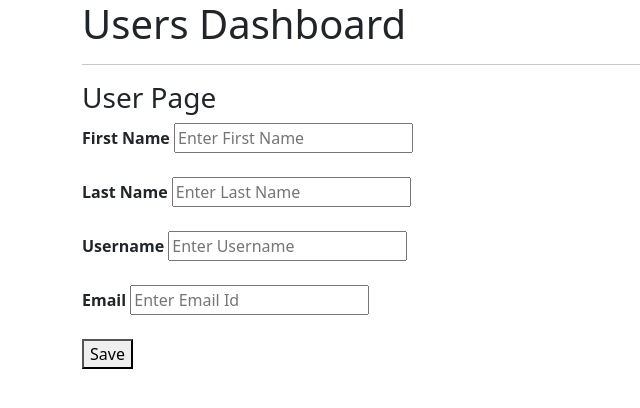
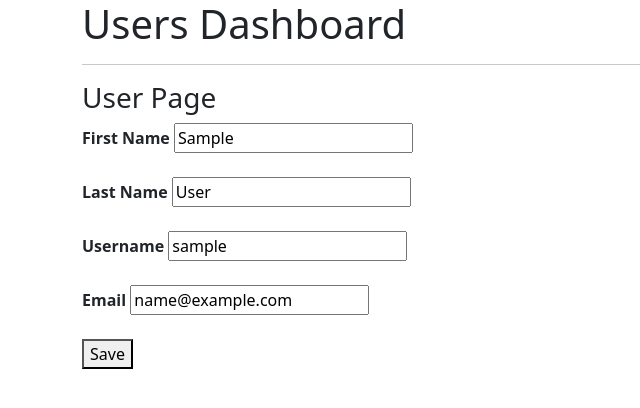
Before and after one commit to itversity/sales-app, a Flask app: template templates/user_form.html in a window 1280 px wide. Shown: the top 408 px of the page, without its empty margins (0-640 px from the left). Run offline with Flask 3, Linux system fonts and the light colour scheme; the template is opened without the code that fills it: values that come from a table or form of the project are taken from there, others are empty; tables that the repository leaves empty hold one stand-in row (values such as "Sample post"); some libraries are stand-ins or nearby versions.

Commit message:
Update user information

```diff
--- a/app.py
+++ b/app.py
@@ -1,4 +1,5 @@
 import os
+import logging
 from flask import Flask, render_template, request, \
     redirect, url_for
 from flask_sqlalchemy import SQLAlchemy
@@ -14,6 +15,8 @@ user = os.environ.get('SALES_DB_USER')
 password = os.environ.get('SALES_DB_PASS')
 app.config["SQLALCHEMY_DATABASE_URI"] = f'postgresql://{user}:{password}@{host}:{port}/{db_name}'
 db.init_app(app)
+
+
 from models.user import User
 
 @app.route('/')
@@ -31,25 +34,44 @@ def users():
 
 @app.route('/user', methods=['GET', 'POST'])
 def user():
-    id = request.args.get('id')
-    app.logger.info(f'Invoking user function using {request.method}')
     if request.method == 'GET':
+        id = request.args.get('id')
         if id:
             user = User.query.get(id)
             return render_template('user_detail.html', user=user)
         else:
             return render_template('user_form.html')
     elif request.method == 'POST':
-        first_name = request.form['first_name']
-        last_name = request.form['last_name']
-        username = request.form['username']
-        email = request.form['email']
-        user = User(
-            first_name=first_name,
-            last_name=last_name,
-            username=username,
-            email=email
-        )
-        db.session.add(user)
-        db.session.commit()
-        return redirect(url_for('users'))
+        id = request.args.get('id')
+        if id:
+            user = User.query.get(id)
+            return render_template('user_form.html', user=user)
+        else:
+            id = request.form['id']
+            first_name = request.form['first_name']
+            last_name = request.form['last_name']
+            username = request.form['username']
+            email = request.form['email']
+            if id:
+                user = User.query.get(id)
+                user.first_name = first_name
+                user.last_name = last_name
+                user.username = username
+                user.email = email
+            else:
+                user = User(
+                    first_name=first_name,
+                    last_name=last_name,
+                    username=username,
+                    email=email
+                )
+                db.session.add(user)
+            db.session.commit()
+            return redirect(url_for('users'))
+
+
+if __name__ != '__main__':
+    # if we are not running directly, we set the loggers
+    gunicorn_logger = logging.getLogger('gunicorn.error')
+    app.logger.handlers = gunicorn_logger.handlers
+    app.logger.setLevel(gunicorn_logger.level)
--- a/templates/user_form.html
+++ b/templates/user_form.html
@@ -1,17 +1,18 @@
 {%- extends "base.html" %} {% block content %}
 <h3>User Page</h3>
 <form method="post" action="{{ url_for('user') }}">
+  <input type="text" name="id" value="{{ user.id }}" hidden />
     <label for="first_name"><b>First Name</b></label>
-    <input type="text" placeholder="Enter First Name" name="first_name" />
+    <input type="text" placeholder="Enter First Name" name="first_name" value="{{ user.first_name}}"/>
     <br><br>
     <label for="last_name"><b>Last Name</b></label>
-    <input type="text" placeholder="Enter Last Name" name="last_name" />
+    <input type="text" placeholder="Enter Last Name" name="last_name" value="{{ user.last_name }}"/>
     <br><br>
     <label for="username"><b>Username</b></label>
-    <input type="text" placeholder="Enter Username" name="username" required />
+    <input type="text" placeholder="Enter Username" name="username" value="{{ user.username }}" required />
     <br><br>
     <label for="email"><b>Email</b></label>
-    <input type="text" placeholder="Enter Email Id" name="email" />
+    <input type="text" placeholder="Enter Email Id" name="email" value="{{ user.email }}"/>
     <br><br>
 
     <button type="submit">Save</button>
```
